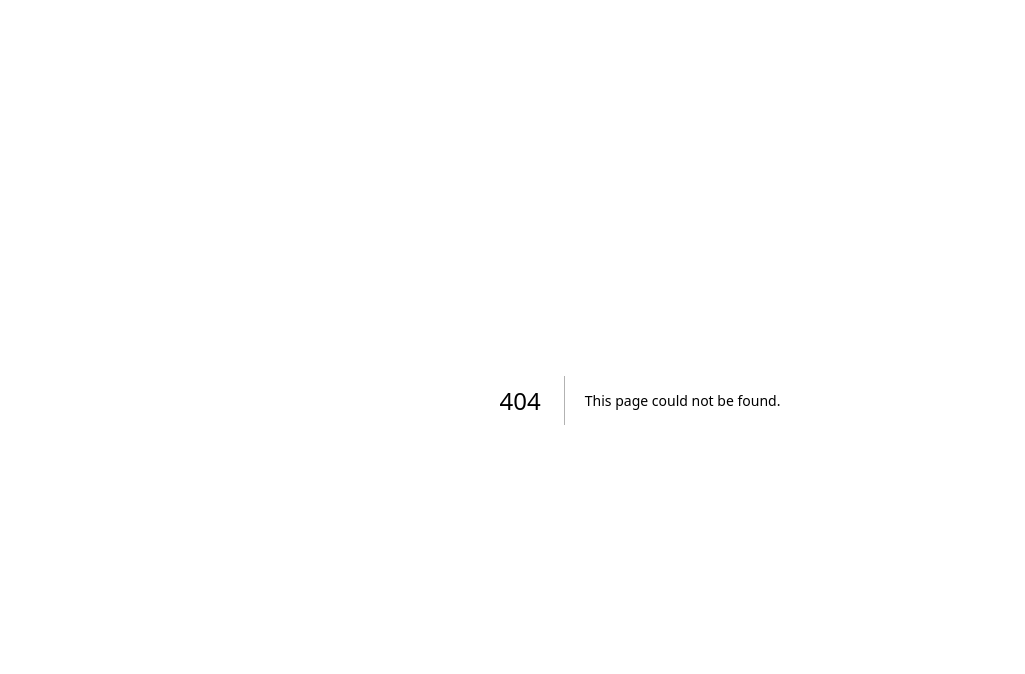
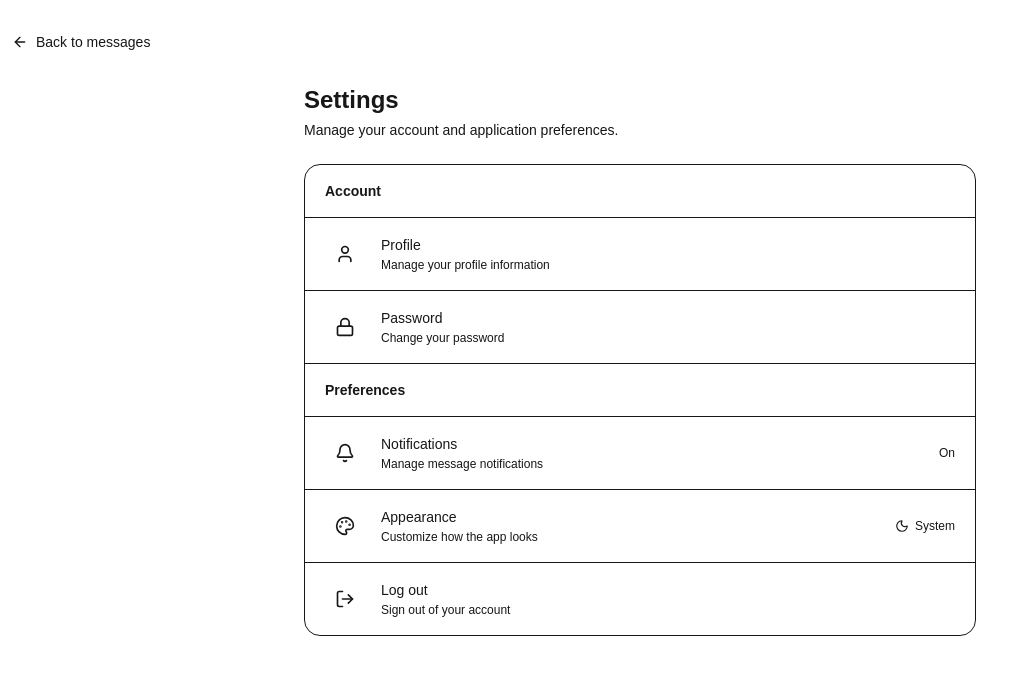
Before and after one commit to uwaje-justice/messaging-app, a Next.js app: page /settings in a window 1280 px wide. Before the commit this address had no page. Shown: the top 674 px of the page, without its empty margins (0-1025 px from the left). Built offline with nearby package versions, Linux system fonts and the light colour scheme.

Commit message:
feat(settings): add user settings page

```diff
--- /dev/null
+++ b/app/settings/page.tsx
@@ -0,0 +1,164 @@
+import Link from "next/link";
+import {
+  ArrowLeft,
+  Bell,
+  Lock,
+  LogOut,
+  Moon,
+  Palette,
+  User,
+} from "lucide-react";
+
+const SettingsPage = () => {
+  return (
+    <main className="min-h-screen bg-background">
+      <div className="wrap py-6">
+        <Link
+          href="/dashboard"
+          className="mb-6 inline-flex items-center gap-2 rounded-lg px-3 py-2 text-sm text-on-surface/60 transition-colors hover:bg-surface-container hover:text-on-surface"
+        >
+          <ArrowLeft className="size-4" />
+          Back to messages
+        </Link>
+
+        <div className="mx-auto max-w-2xl">
+          <div className="mb-6">
+            <h1 className="font-heading text-2xl font-bold text-on-surface">
+              Settings
+            </h1>
+
+            <p className="mt-1 text-sm text-on-surface/60">
+              Manage your account and application preferences.
+            </p>
+          </div>
+
+          <div className="overflow-hidden rounded-2xl border border-outline-variant bg-surface">
+            <section>
+              <div className="border-b border-outline-variant px-5 py-4">
+                <h2 className="text-sm font-semibold text-on-surface">
+                  Account
+                </h2>
+              </div>
+
+              <div className="divide-y divide-outline-variant">
+                <Link
+                  href="/profile"
+                  className="flex items-center gap-4 px-5 py-4 hover:bg-surface-container"
+                >
+                  <div className="flex size-10 items-center justify-center rounded-lg bg-primary-container text-on-primary-container">
+                    <User className="size-5" />
+                  </div>
+
+                  <div className="flex-1">
+                    <p className="text-sm font-medium text-on-surface">
+                      Profile
+                    </p>
+
+                    <p className="mt-0.5 text-xs text-on-surface/50">
+                      Manage your profile information
+                    </p>
+                  </div>
+                </Link>
+
+                <button
+                  type="button"
+                  className="flex w-full items-center gap-4 px-5 py-4 text-left hover:bg-surface-container"
+                >
+                  <div className="flex size-10 items-center justify-center rounded-lg bg-surface-container text-on-surface/70">
+                    <Lock className="size-5" />
+                  </div>
+
+                  <div>
+                    <p className="text-sm font-medium text-on-surface">
+                      Password
+                    </p>
+
+                    <p className="mt-0.5 text-xs text-on-surface/50">
+                      Change your password
+                    </p>
+                  </div>
+                </button>
+              </div>
+            </section>
+
+            <section className="border-t border-outline-variant">
+              <div className="border-b border-outline-variant px-5 py-4">
+                <h2 className="text-sm font-semibold text-on-surface">
+                  Preferences
+                </h2>
+              </div>
+
+              <div className="divide-y divide-outline-variant">
+                <button
+                  type="button"
+                  className="flex w-full items-center gap-4 px-5 py-4 text-left hover:bg-surface-container"
+                >
+                  <div className="flex size-10 items-center justify-center rounded-lg bg-surface-container text-on-surface/70">
+                    <Bell className="size-5" />
+                  </div>
+
+                  <div className="flex-1">
+                    <p className="text-sm font-medium text-on-surface">
+                      Notifications
+                    </p>
+
+                    <p className="mt-0.5 text-xs text-on-surface/50">
+                      Manage message notifications
+                    </p>
+                  </div>
+
+                  <span className="text-xs text-success">On</span>
+                </button>
+
+                <button
+                  type="button"
+                  className="flex w-full items-center gap-4 px-5 py-4 text-left hover:bg-surface-container"
+                >
+                  <div className="flex size-10 items-center justify-center rounded-lg bg-surface-container text-on-surface/70">
+                    <Palette className="size-5" />
+                  </div>
+
+                  <div className="flex-1">
+                    <p className="text-sm font-medium text-on-surface">
+                      Appearance
+                    </p>
+
+                    <p className="mt-0.5 text-xs text-on-surface/50">
+                      Customize how the app looks
+                    </p>
+                  </div>
+
+                  <span className="flex items-center gap-1.5 text-xs text-on-surface/50">
+                    <Moon className="size-3.5" />
+                    System
+                  </span>
+                </button>
+              </div>
+            </section>
+
+            <section className="border-t border-outline-variant">
+              <button
+                type="button"
+                className="flex w-full items-center gap-4 px-5 py-4 text-left hover:bg-surface-container"
+              >
+                <div className="flex size-10 items-center justify-center rounded-lg bg-error/10 text-error">
+                  <LogOut className="size-5" />
+                </div>
+
+                <div>
+                  <p className="text-sm font-medium text-error">Log out</p>
+
+                  <p className="mt-0.5 text-xs text-on-surface/50">
+                    Sign out of your account
+                  </p>
+                </div>
+              </button>
+            </section>
+          </div>
+        </div>
+      </div>
+    </main>
+  );
+};
+
+export default SettingsPage;
```
